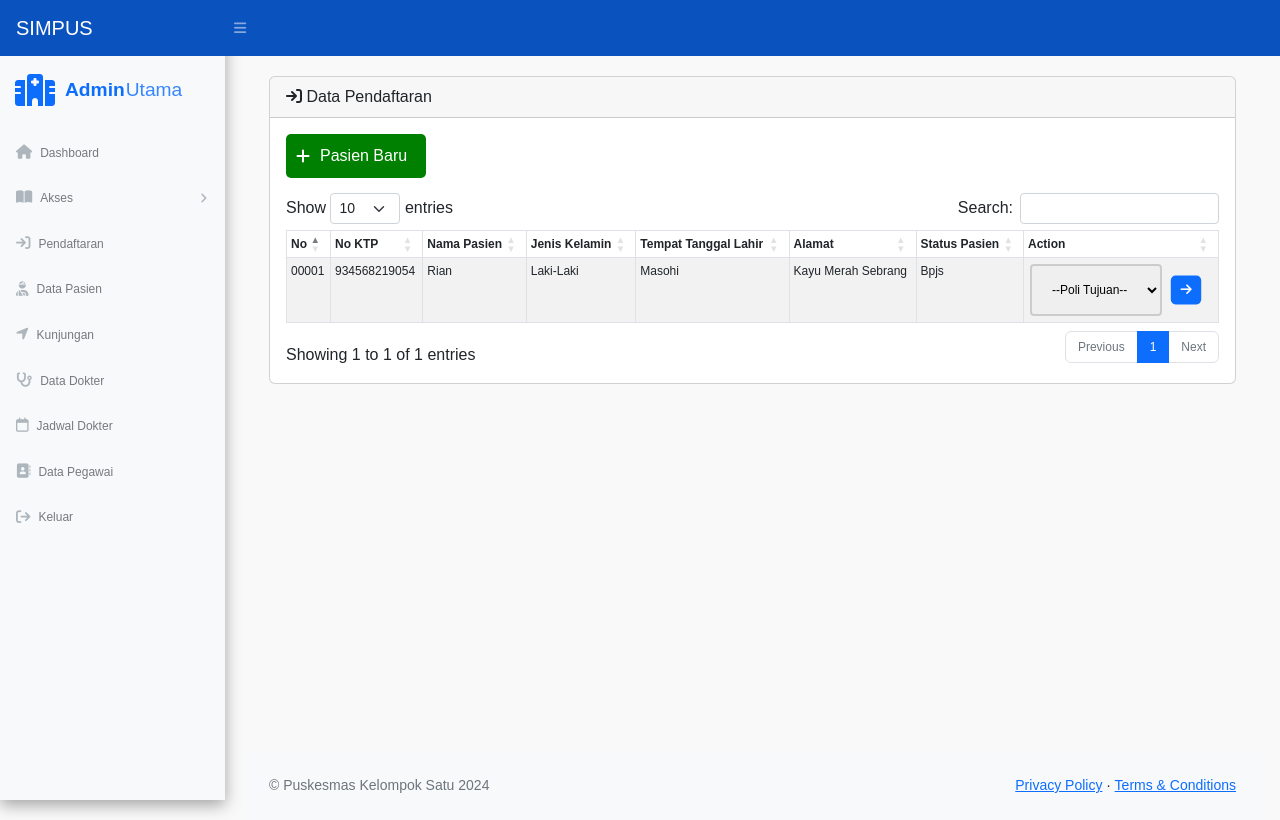
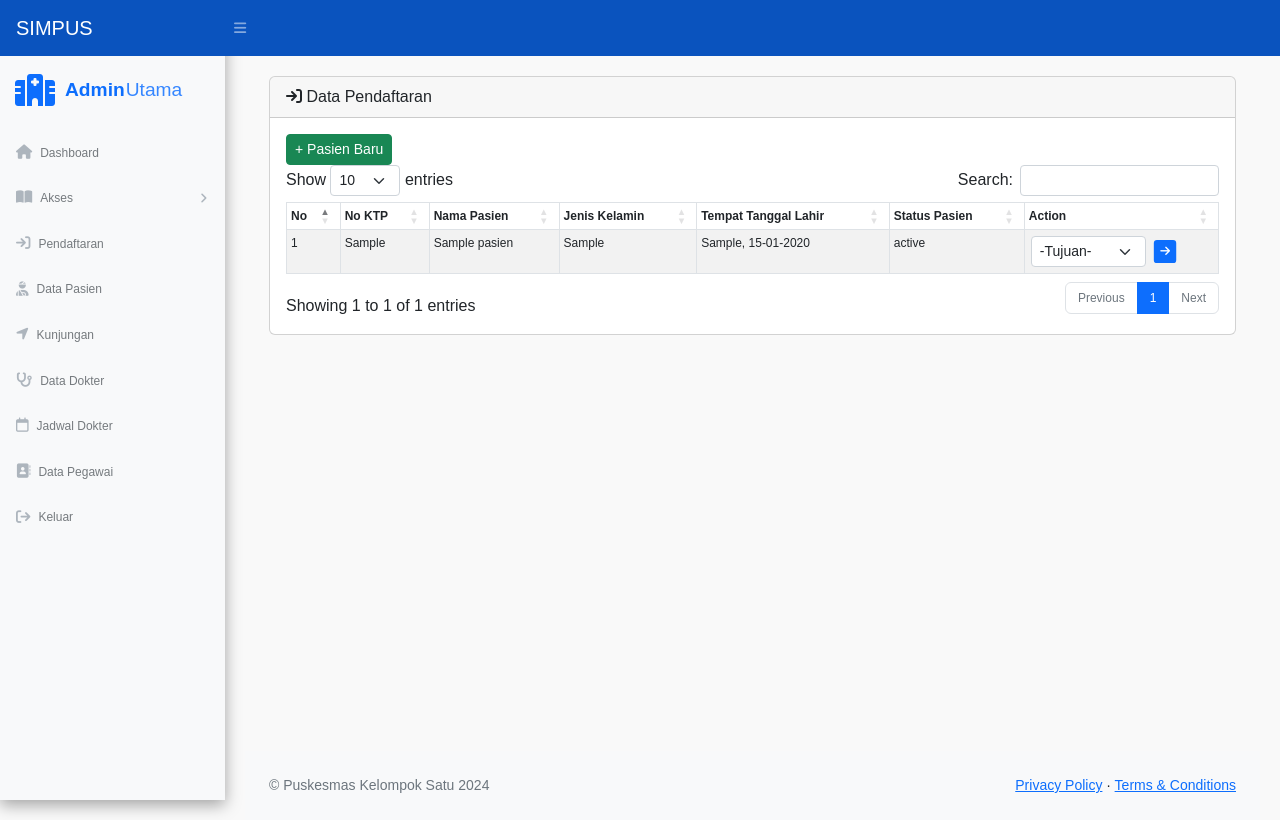
Before and after one commit to rskymaulna/simpus_real, a PHP site: page /data-pendaftaran.php in a window 1280 px wide. Run offline with PHP 8.4, Linux system fonts and the light colour scheme; tables that the repository leaves empty or names only in its code hold one stand-in row (values such as "Sample post"); some libraries are stand-ins or nearby versions.

Commit message:
merapihkan tabel data pasien dan tabel data pendaftaran

```diff
--- a/admin umum/data-pasien.php
+++ b/admin umum/data-pasien.php
@@ -14,7 +14,7 @@ $i = 1;
                                 Data Pasien
                             </div>
                             <div class="card-body">
-                                <table id="example"  class="table table-custom table-bordered table-sm table-striped">
+                                <table id="example"  class="table table-custom table-hover table-bordered table-sm table-striped">
                                     <thead>
                                         <tr>
                                             <th>No</th>
@@ -22,7 +22,6 @@ $i = 1;
                                             <th>Nama Pasien</th>
                                             <th>Jenis Kelamin</th>
                                             <th>Tempat Tanggal Lahir</th>
-                                            <th>Alamat</th>
                                             <th>Status Pasien</th>
                                             <th>Action</th>
                                         </tr>
@@ -48,11 +47,10 @@ $i = 1;
                                             <td><?= $pasien['nama_pasien'] ?></td>
                                             <td><?= $pasien['jenis_kelamin'] ?></td>
                                             <td><?= $pasien['tempat_lahir'].", ".date("d-m-Y", strtotime($pasien['tgl_lahir'])) ?></td>
-                                            <td><?= $pasien['alamat'] ?></td>
                                             <td><?= $pasien['status_asuransi'] ?></td>
                                             <td>
                                                 <div class="aksi">
-                                                    <a href="edit-pasien.html" class="preview-container">
+                                                    <a href="edit-pasien.php?id=<?= $pasien['id_pasien'] ?>" class="preview-container">
                                                         <button type="button" class="btn btn-primary btn-sm text-white" style="--bs-btn-padding-y: .25rem; --bs-btn-padding-x: .5rem; --bs-btn-font-size: .75rem;">
                                                             <i class="fas fa-edit"></i>
                                                         </button>
--- a/admin umum/data-pendaftaran.php
+++ b/admin umum/data-pendaftaran.php
@@ -1,6 +1,9 @@
 <?php
+include "../modulphp/function.php";
 include "layout/top.php";
 include "layout/side.php";
+$pasiens = tampil("SELECT * FROM pasien");
+$i = 1;
 ?>
             <div id="layoutSidenav_content">
                 <main>
@@ -11,14 +14,7 @@ include "layout/side.php";
                                 Data Pendaftaran
                             </div>
                             <div class="card-body">
-                                <a class="link-p-baru" href="daftar.html">
-                                    <div class="pasien-baru">
-                                        <i class="fa-solid fa-plus"></i>
-                                        <div class="text-p-baru">
-                                            Pasien Baru
-                                        </div>
-                                    </div>
-                                </a>
+                            <button type="button" class="btn btn-success btn-sm" onclick="window.location.href='daftar.php'">+ Pasien Baru</button>
                                 <table id="example" class="table table-custom table-bordered table-sm table-striped">
                                     <thead>
                                         <tr>
@@ -27,32 +23,34 @@ include "layout/side.php";
                                             <th>Nama Pasien</th>
                                             <th>Jenis Kelamin</th>
                                             <th>Tempat Tanggal Lahir</th>
-                                            <th>Alamat</th>
                                             <th>Status Pasien</th>
                                             <th>Action</th>
                                         </tr>
                                     </thead>
                                     <tbody>
+                                    <?php foreach($pasiens as $pasien) : ?>
                                         <tr>
-                                            <td>00001</td>
-                                            <td>934568219054</td>
-                                            <td>Rian</td>
-                                            <td>Laki-Laki</td>
-                                            <td>Masohi</td>
-                                            <td>Kayu Merah Sebrang</td>
-                                            <td>Bpjs</td>
+                                            <td><?= $i ?></td>
+                                            <td><?= $pasien['nik'] ?></td>
+                                            <td><?= $pasien['nama_pasien'] ?></td>
+                                            <td><?= $pasien['jenis_kelamin'] ?></td>
+                                            <td><?= $pasien['tempat_lahir'].", ".date("d-m-Y", strtotime($pasien['tgl_lahir'])) ?></td>
+                                            <td><?= $pasien['status_asuransi'] ?></td>
                                             <td>
                                                 <div class="aksi">
-                                                    <a href="#">
-                                                        <select name="" id="" class="w-auto p-3">
-                                                            <option value="">--Poli Tujuan--</option>
+                                                    <a href="#" style="text-decoration: none;" class="preview-container">
+                                                        <select name="" id="" class="form-select input-custom form-select-sm">
+                                                            <option value="" style="font-size: 12px;">-Tujuan-</option>
                                                             <option value="">Poli Umum</option>
                                                             <option value="">Poli Gigi</option>
                                                             <option value="">Poli KIA</option>
                                                         </select>
+                                                        <div class="preview-text wd-pt2">
+                                                            Pilih Poli Tujuan Pasien
+                                                        </div>
                                                     </a>
                                                     <a href="../poli umum/antrian.html" class="preview-container">
-                                                        <button type="button" class="btn btn-primary" data-toggle="modal" data-target="#exampleModal" style="border: none; transform: scale(0.8);">
+                                                        <button type="button" class="btn btn-primary btn-sm" data-toggle="modal" data-target="#exampleModal" style="border: none; transform: scale(0.8);">
                                                             <i class="fa-solid fa-arrow-right"></i>
                                                         </button>
                                                         <div class="preview-text wd-pt2">
@@ -62,6 +60,8 @@ include "layout/side.php";
                                                 </div>
                                             </td>
                                         </tr>
+                                    <?php $i++; ?>
+                                    <?php endforeach; ?>
                                     </tbody>
                                 </table>
                             </div>
--- a/admin umum/layout/footer.php
+++ b/admin umum/layout/footer.php
@@ -12,16 +12,12 @@
                 </footer>
             </div>
         </div>
-        <script src="https://cdn.jsdelivr.net/npm/bootstrap@5.2.3/dist/js/bootstrap.bundle.min.js" crossorigin="anonymous"></script>
-        <script src="../js/scripts.js"></script>
-        <script src="https://cdnjs.cloudflare.com/ajax/libs/Chart.js/2.8.0/Chart.min.js" crossorigin="anonymous"></script>
-        <script src="../assets/demo/chart-area-demo.js"></script>
-        <script src="../assets/demo/chart-bar-demo.js"></script>
-        <script src="https://kit.fontawesome.com/2598ce4aff.js" crossorigin="anonymous"></script>
         <script src="https://code.jquery.com/jquery-3.7.1.js" crossorigin="anonymous"></script>
-        <script src="https://cdnjs.cloudflare.com/ajax/libs/twitter-bootstrap/5.3.0/js/bootstrap.bundle.min.js" crossorigin="anonymous"></script>
         <script src="https://cdn.datatables.net/2.1.8/js/dataTables.js" crossorigin="anonymous"></script>
         <script src="https://cdn.datatables.net/2.1.8/js/dataTables.bootstrap5.js" crossorigin="anonymous"></script>
+        <script src="https://kit.fontawesome.com/2598ce4aff.js" crossorigin="anonymous"></script>
+        <script src="https://cdnjs.cloudflare.com/ajax/libs/Chart.js/2.8.0/Chart.min.js" crossorigin="anonymous"></script>
+        <script src="https://cdnjs.cloudflare.com/ajax/libs/twitter-bootstrap/5.3.0/js/bootstrap.bundle.min.js" crossorigin="anonymous"></script>
         <script>
             new DataTable('#example');
         </script>
--- a/css/custom.css
+++ b/css/custom.css
@@ -65,7 +65,11 @@
 }
 
 .table-custom > tr > td {
-    padding: 5px;
+    padding: 8px !important;
+}
+
+.input-custom > option {
+    font-size: 12px !important;
 }
 
 .page-link {
```
